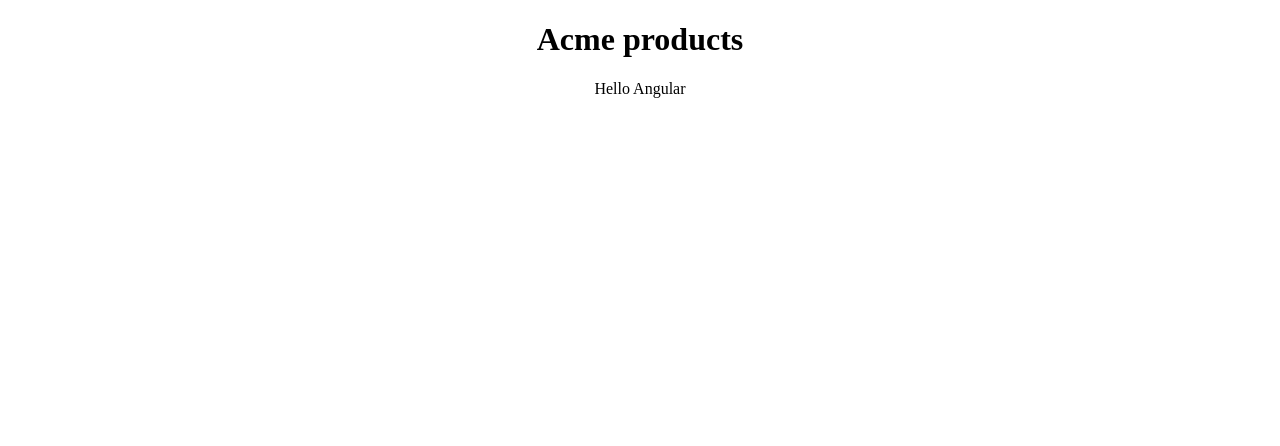
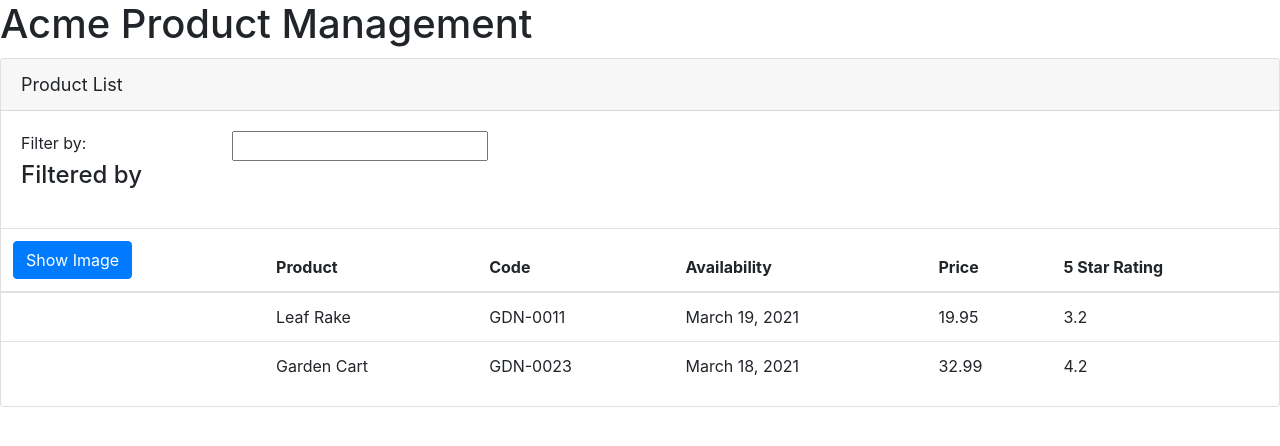
Before and after one commit to SemihDurmus/Hello_Angular, an Angular app: page / in a window 1280 px wide. Shown: the top 446 px of the page. Built offline with nearby package versions, Linux system fonts and the light colour scheme.

Commit message:
Add ProductList Component

```diff
--- a/package.json
+++ b/package.json
@@ -19,6 +19,8 @@
     "@angular/platform-browser": "~11.2.0",
     "@angular/platform-browser-dynamic": "~11.2.0",
     "@angular/router": "~11.2.0",
+    "bootstrap": "^4.6.0",
+    "font-awesome": "^4.7.0",
     "rxjs": "~6.6.0",
     "tslib": "^2.0.0",
     "zone.js": "~0.11.3"
--- a/src/app/app.component.ts
+++ b/src/app/app.component.ts
@@ -3,12 +3,12 @@
 @Component({
   selector: 'pm-root',
   template: `
-    <div style="text-align:center">
+    <div>
       <h1>{{ pageTitle }}</h1>
-      <p>Hello Angular</p>
+      <pm-products></pm-products>
     </div>
   `,
 })
 export class AppComponent {
-  pageTitle: string = 'Acme products';
+  pageTitle: string = 'Acme Product Management';
 }
--- /dev/null
+++ b/src/app/product/product-list.component.html
@@ -0,0 +1,48 @@
+<div class='card'>
+    <div class='card-header'>
+        {{pageTitle}}
+    </div>
+
+    <div class='card-body'>
+        <div class='row'>
+            <div class="col-md-2">
+                Filter by:
+            </div>
+            <div class="col-md-4"><input type="text"></div>
+        </div>
+        <div class="row">
+            <div class="col-md-6">
+                <h4>Filtered by</h4>
+            </div>
+        </div>
+    </div>
+
+    <div class="table-responsive" *ngIf='products.length'>
+        <table class="table">
+            <thead>
+                <th>
+                    <button class="btn btn-primary">
+                        Show Image
+                    </button>
+                </th>
+                <th>Product</th>
+                <th>Code</th>
+                <th>Availability</th>
+                <th>Price</th>
+                <th>5 Star Rating</th>
+            </thead>
+            <tbody>
+                <tr *ngFor='let item of products'>
+                    <td></td>
+                    <td>{{item.productName}}</td>
+                    <td>{{item.productCode}}</td>
+                    <td>{{item.releaseDate}}</td>
+                    <td>{{item.price}}</td>
+                    <td>{{item.starRating}}</td>
+
+                </tr>
+            </tbody>
+        </table>
+    </div>
+
+</div>
--- /dev/null
+++ b/src/app/product/product-list.component.ts
@@ -0,0 +1,31 @@
+import { Component } from '@angular/core';
+
+@Component({
+  selector: 'pm-products',
+  templateUrl: './product-list.component.html',
+})
+export class ProductListComponent {
+  pageTitle: string = 'Product List';
+  products: any[] = [
+    {
+      productId: 1,
+      productName: 'Leaf Rake',
+      productCode: 'GDN-0011',
+      releaseDate: 'March 19, 2021',
+      description: 'Leaf rake with 48-inch wooden handle.',
+      price: 19.95,
+      starRating: 3.2,
+      imageUrl: 'assets/images/leaf_rake.png',
+    },
+    {
+      productId: 2,
+      productName: 'Garden Cart',
+      productCode: 'GDN-0023',
+      releaseDate: 'March 18, 2021',
+      description: '15 gallon capacity rolling garden cart',
+      price: 32.99,
+      starRating: 4.2,
+      imageUrl: 'assets/images/garden_cart.png',
+    },
+  ];
+}
--- a/src/styles.css
+++ b/src/styles.css
@@ -1,12 +1,14 @@
-/* You can add global styles to this file, and also import other style files */
+@import "~bootstrap/dist/css/bootstrap.min.css";
+@import "~font-awesome/css/font-awesome.min.css";
+
 div.card-header {
- font-size: large;
+  font-size: large;
 }
 
 div.card {
-  margin-top: 10px
+  margin-top: 10px;
 }
 
 .table {
-  margin-top: 10px
+  margin-top: 10px;
 }
```
Also changed, not shown: src/app/app.module.ts (+5 -8 lines), 1 other file (tests, documents, lock files or other folders).
